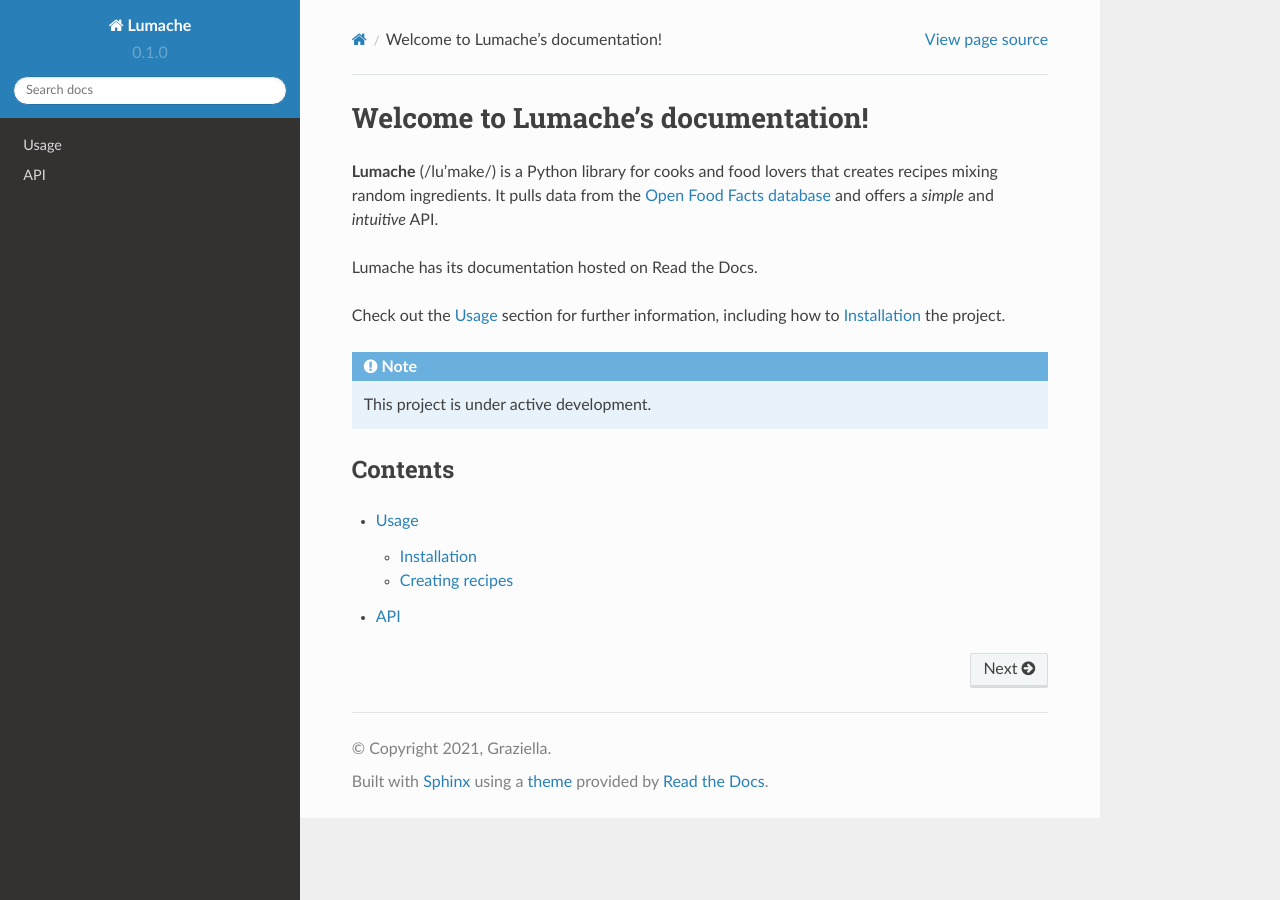
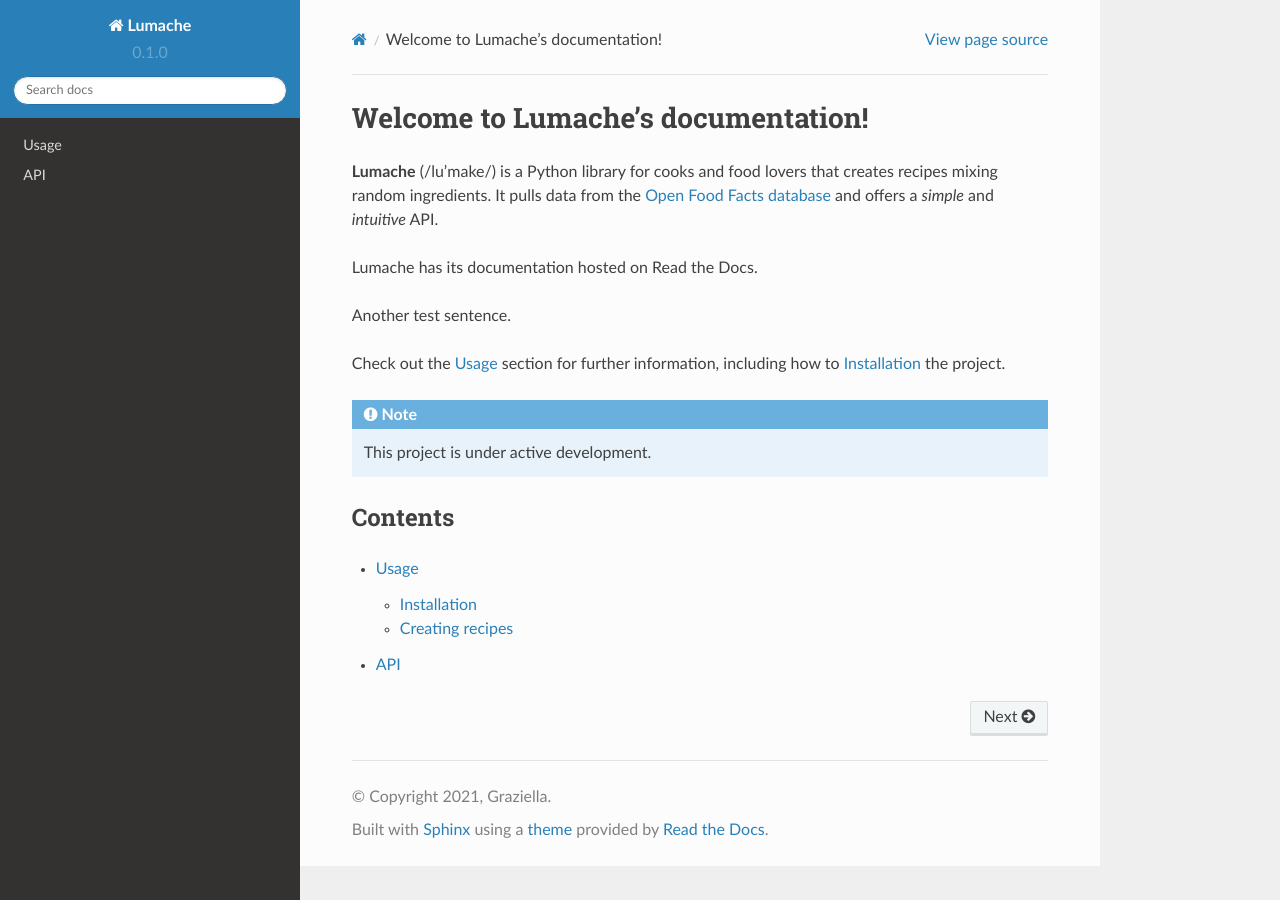
Before and after one commit to scottito/scottito-readthedocs-tutorial, a Sphinx documentation site: the page built from docs/source/index.rst, in a window 1280 px wide. Built offline with Sphinx 7.4.7 and the Read the Docs theme 2.0.0, drawn with Linux system fonts in a browser that asks for light colours.

Commit message:
Update index.rst

```diff
--- a/docs/source/index.rst
+++ b/docs/source/index.rst
@@ -7,6 +7,8 @@ It pulls data from the `Open Food Facts database <https://world.openfoodfacts.or
 and offers a *simple* and *intuitive* API.
 
 Lumache has its documentation hosted on Read the Docs.
+
+Another test sentence.
 
 Check out the :doc:`usage` section for further information, including
 how to :ref:`installation` the project.
```
